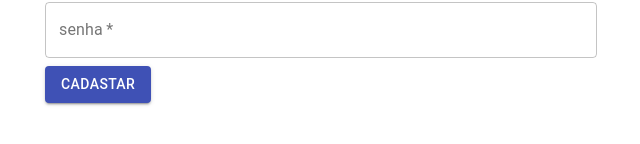
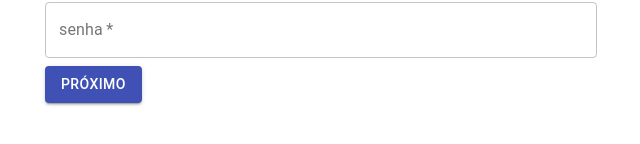
Before and after one commit to mateus-azevedo/learning-react-js, a React (Create React App) app in the folder react_hooks_context/: page / in a window 1280 px wide. Shown: the part 222-366 px from the top of the page, without its empty margins (319-959 px from the left). Built offline with nearby package versions, Linux system fonts and the light colour scheme.

Commit message:
reutilizando regras de validacao

```diff
--- a/react_hooks_context/src/App.js
+++ b/react_hooks_context/src/App.js
@@ -16,7 +16,11 @@ function App() {
       </Typography>
       <FormularioCadastro
         aoEnviar={aoEnviarForm}
-        validacoes={{ cpf: validarCPF, senha: validarSenha }}
+        validacoes={{
+          cpf: validarCPF,
+          senha: validarSenha,
+          nome: validarSenha,
+        }}
       />
     </Container>
   );
--- a/react_hooks_context/src/components/FormularioCadastro/DadosEntregas.jsx
+++ b/react_hooks_context/src/components/FormularioCadastro/DadosEntregas.jsx
@@ -66,6 +66,7 @@ export default function DadosEntregas({ aoEnviar }) {
           setCidade(event.target.value);
         }}
         id="cidade"
+        name="cidade"
         label="Cidade"
         type="text"
         variant="outlined"
@@ -73,7 +74,7 @@ export default function DadosEntregas({ aoEnviar }) {
       />
 
       <Button type="submit" variant="contained" color="primary" fullWidth>
-        Finalizar Cadastro
+        Cadastrar
       </Button>
     </form>
   );
--- a/react_hooks_context/src/components/FormularioCadastro/DadosPessoais.jsx
+++ b/react_hooks_context/src/components/FormularioCadastro/DadosPessoais.jsx
@@ -12,21 +12,36 @@ export default function DadosPessoais({ aoEnviar, validacoes }) {
   const [cpf, setCpf] = useState("");
   const [promocoes, setPromocoes] = useState(true);
   const [novidades, setNovidades] = useState(false);
-  const [erros, setErros] = useState({ cpf: { valido: false, texto: "" } });
+  const [erros, setErros] = useState({
+    cpf: { valido: true, texto: "" },
+    nome: { valido: true, texto: "" },
+  });
 
   function validarCampos(event) {
     const { name, value } = event.target;
     const novoEstado = { ...erros };
     novoEstado[name] = validacoes[name](value);
     setErros(novoEstado);
-    console.log(novoEstado);
+  }
+
+  function possoEnviar() {
+    for (let campo in erros) {
+      if (!erros[campo].valido) {
+        return false;
+      }
+    }
+
+    return true;
   }
 
   return (
     <form
       onSubmit={(event) => {
         event.preventDefault();
-        aoEnviar({ nome, sobrenome, cpf, novidades, promocoes });
+
+        if (possoEnviar()) {
+          aoEnviar({ nome, sobrenome, cpf, novidades, promocoes });
+        }
       }}
     >
       <TextField
@@ -34,7 +49,11 @@ export default function DadosPessoais({ aoEnviar, validacoes }) {
         label="Nome"
         variant="outlined"
         margin="normal"
+        name="nome"
         fullWidth
+        onBlur={validarCampos}
+        error={!erros.nome.valido}
+        helperText={erros.nome.texto}
         value={nome}
         onChange={(event) => {
           setNome(event.target.value);
@@ -95,7 +114,7 @@ export default function DadosPessoais({ aoEnviar, validacoes }) {
       />
 
       <Button variant="contained" color="primary" type="submit">
-        Cadastrar
+        Próximo
       </Button>
     </form>
   );
--- a/react_hooks_context/src/components/FormularioCadastro/DadosUsuarios.jsx
+++ b/react_hooks_context/src/components/FormularioCadastro/DadosUsuarios.jsx
@@ -1,23 +1,45 @@
 import React, { useState } from "react";
 import { Button, TextField } from "@material-ui/core";
 
-export default function DadosUsuarios({ aoEnviar }) {
-  const [email, setEmal] = useState("");
+export default function DadosUsuarios({ aoEnviar, validacoes }) {
+  const [email, setEmail] = useState("");
   const [senha, setSenha] = useState("");
+  const [erros, setErros] = useState({ senha: { valido: true, texto: "" } });
+
+  function validarCampos(event) {
+    const { name, value } = event.target;
+    const novoEstado = { ...erros };
+    novoEstado[name] = validacoes[name](value);
+    setErros(novoEstado);
+  }
+
+  function possoEnviar() {
+    for (let campo in erros) {
+      if (!erros[campo].valido) {
+        return false;
+      }
+    }
+
+    return true;
+  }
 
   return (
     <form
       onSubmit={(event) => {
         event.preventDefault();
-        aoEnviar({ email, senha });
+
+        if (possoEnviar()) {
+          aoEnviar({ email, senha });
+        }
       }}
     >
       <TextField
         value={email}
         onChange={(event) => {
-          setEmal(event.target.value);
+          setEmail(event.target.value);
         }}
         id="email"
+        name="email"
         label="email"
         type="email"
         variant="outlined"
@@ -30,7 +52,11 @@ export default function DadosUsuarios({ aoEnviar }) {
         onChange={(event) => {
           setSenha(event.target.value);
         }}
+        onBlur={validarCampos}
+        error={!erros.senha.valido}
+        helperText={erros.senha.texto}
         id="senha"
+        name="senha"
         label="senha"
         type="password"
         variant="outlined"
@@ -39,7 +65,7 @@ export default function DadosUsuarios({ aoEnviar }) {
         fullWidth
       />
       <Button type="submit" variant="contained" color="primary">
-        Cadastar
+        Próximo
       </Button>
     </form>
   );
--- a/react_hooks_context/src/models/cadastro.js
+++ b/react_hooks_context/src/models/cadastro.js
@@ -1,13 +1,19 @@
 export const validarCPF = (cpf) => {
-  if (cpf.length !== 11) {
+  if (cpf.length === 0) {
+    return { valido: false, texto: "" };
+  } else if (cpf.length !== 11) {
     return { valido: true, texto: "CPF deve ter 11 digitos" };
-  } else {
-    return { valido: false, texto: "" };
   }
+
+  // if (cpf.length !== 11) {
+  //   return { valido: true, texto: "CPF deve ter 11 digitos" };
+  // } else {
+  //   return { valido: false, texto: "" };
+  // }
 };
 
 export const validarSenha = (senha) => {
-  if (senha.length < 4 || senha.length > 72) {
+  if ((senha.length < 4 && senha.length !== 0) || senha.length > 72) {
     return { valido: false, texto: "Senha deve ter de 4 a 72 dígitos" };
   } else {
     return { valido: true, texto: "" };
```
